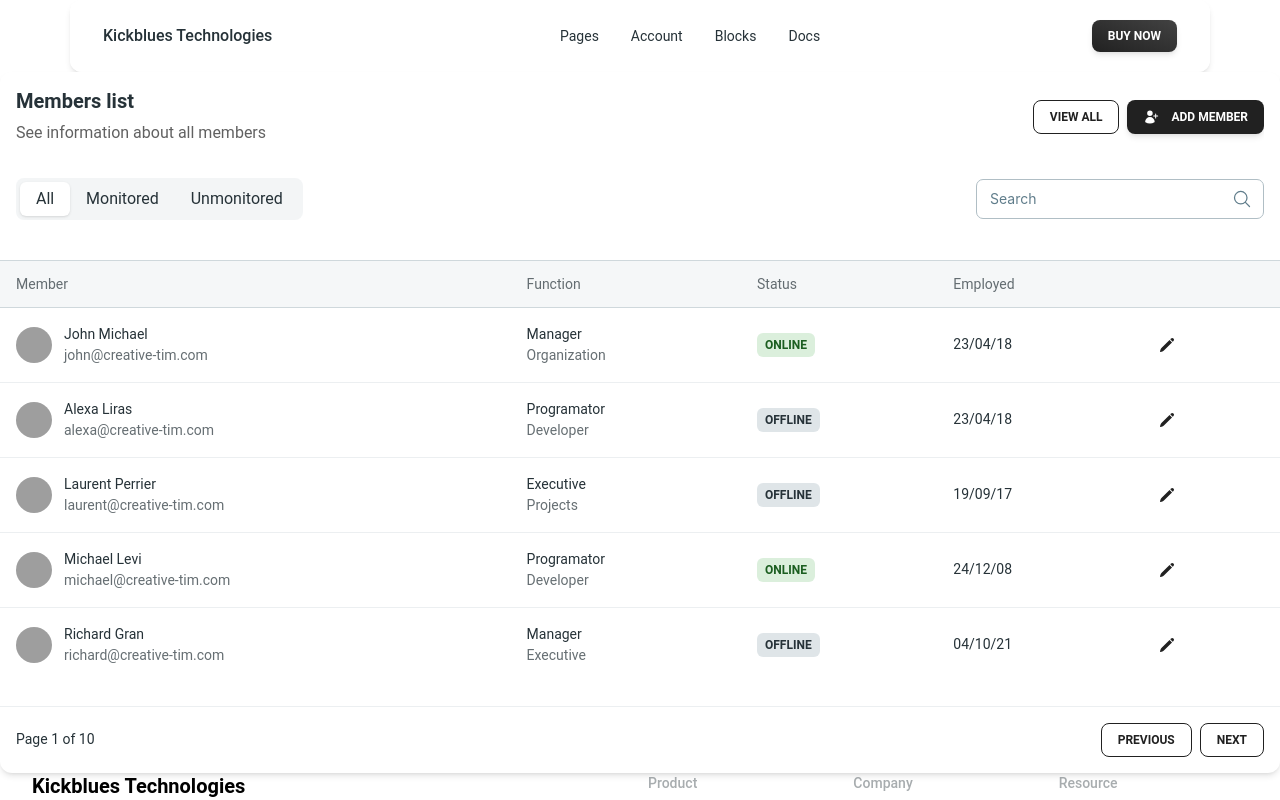
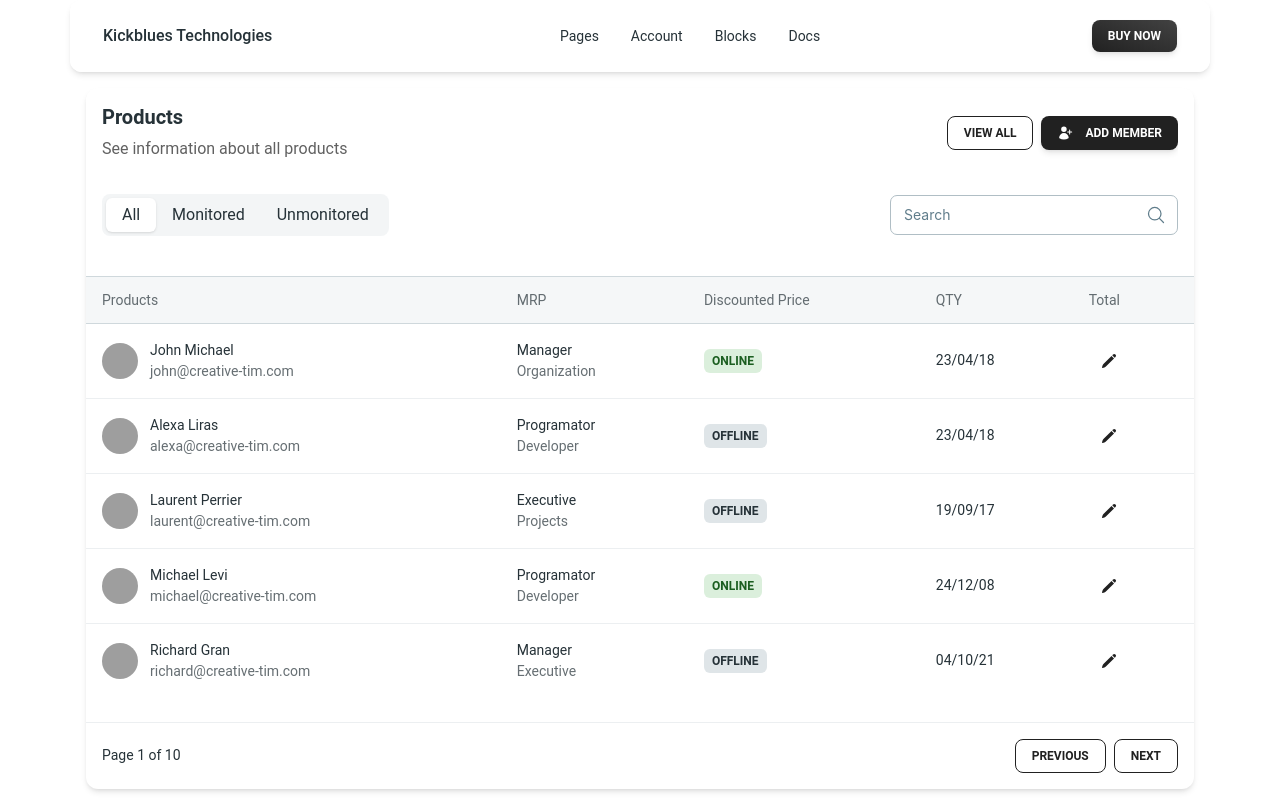
Before and after one commit to kickblues-technologies/cracker-store, a React (Create React App) app: page / in a window 1280 px wide. Shown: the top 800 px of the page. Built offline with nearby package versions, Linux system fonts and the light colour scheme; grey boxes are pictures that could not be loaded.

Commit message:
Table names changed

```diff
--- a/package.json
+++ b/package.json
@@ -10,6 +10,7 @@
     "@testing-library/user-event": "^13.5.0",
     "react": "^18.2.0",
     "react-dom": "^18.2.0",
+    "react-router-dom": "^6.15.0",
     "react-scripts": "5.0.1",
     "web-vitals": "^2.1.4"
   },
--- a/src/App.js
+++ b/src/App.js
@@ -1,15 +1,12 @@
 import React from "react";
-import { NavbarDefault } from './Components/Header/Navbar'; // Adjust the path based on your file structure
+import Layout from "./Components/Layout";
 import { QuickOrderTable } from "./Components/QuickOrderTable/QuickOrderTable";
-import { FooterWithSocialLinks } from "./Components/Footer/Footer";
 
 function App() {
   return (
-    <>
-      <NavbarDefault />
+       <Layout>
       <QuickOrderTable />
-      <FooterWithSocialLinks />
-    </>
+    </Layout>
   );
 }
 
--- a/src/Components/Header/Navbar.js
+++ b/src/Components/Header/Navbar.js
@@ -25,7 +25,7 @@ export function NavbarDefault() {
         color="blue-gray"
         className="p-1 font-normal"
       >
-        <a href="#" className="flex items-center">
+        <a href="www.kickblues.com" className="flex items-center">
           Pages
         </a>
       </Typography>
@@ -35,7 +35,7 @@ export function NavbarDefault() {
         color="blue-gray"
         className="p-1 font-normal"
       >
-        <a href="#" className="flex items-center">
+        <a href="kickblues" className="flex items-center">
           Account
         </a>
       </Typography>
@@ -45,7 +45,7 @@ export function NavbarDefault() {
         color="blue-gray"
         className="p-1 font-normal"
       >
-        <a href="#" className="flex items-center">
+        <a href="kickblues" className="flex items-center">
           Blocks
         </a>
       </Typography>
@@ -55,7 +55,7 @@ export function NavbarDefault() {
         color="blue-gray"
         className="p-1 font-normal"
       >
-        <a href="#" className="flex items-center">
+        <a href="kickblues" className="flex items-center">
           Docs
         </a>
       </Typography>
--- /dev/null
+++ b/src/Components/Layout.js
@@ -0,0 +1,15 @@
+import React from "react";
+import { NavbarDefault } from "./Header/Navbar"; // Corrected path
+import { FooterWithSocialLinks } from "./Footer/Footer"; // Corrected path
+
+function Layout({ children }) {
+  return (
+    <div>
+      <NavbarDefault />
+      <main className="container mx-auto p-4">{children}</main>
+      <FooterWithSocialLinks />
+    </div>
+  );
+}
+
+export default Layout;
--- a/src/Components/QuickOrderTable/QuickOrderTable.js
+++ b/src/Components/QuickOrderTable/QuickOrderTable.js
@@ -32,7 +32,7 @@ const TABS = [
   },
 ];
 
-const TABLE_HEAD = ["Member", "Function", "Status", "Employed", ""];
+const TABLE_HEAD = ["Products", "MRP", "Discounted Price", "QTY", "Total"];
 
 const TABLE_ROWS = [
   {
@@ -89,10 +89,10 @@ export function QuickOrderTable() {
         <div className="mb-8 flex items-center justify-between gap-8">
           <div>
             <Typography variant="h5" color="blue-gray">
-              Members list
+              Products
             </Typography>
             <Typography color="gray" className="mt-1 font-normal">
-              See information about all members
+              See information about all products
             </Typography>
           </div>
           <div className="flex shrink-0 flex-col gap-2 sm:flex-row">
--- a/src/index.js
+++ b/src/index.js
@@ -2,9 +2,7 @@ import React from "react";
 import ReactDOM from "react-dom/client";
 import App from "./App";
 import "./index.css";
-import { NavbarDefault } from './Components/Header/Navbar'; // Adjust the path based on your file structure
 import { ThemeProvider } from "@material-tailwind/react";
-import { QuickOrderTable } from "./Components/QuickOrderTable/QuickOrderTable";
 
 const root = ReactDOM.createRoot(document.getElementById("root"));
 
```
Also changed, not shown: 1 other file (tests, documents, lock files or other folders).
